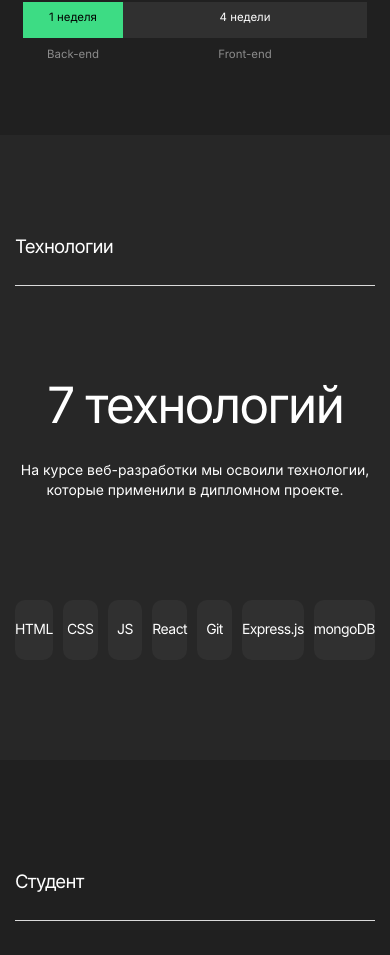
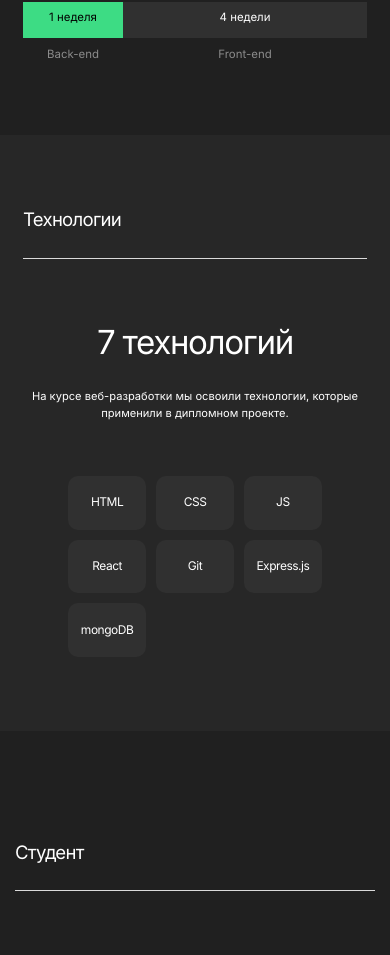
Before and after one commit to StMelik/movies-explorer-frontend, a React (Create React App) app: page / in a window 390 px wide. Shown: the part 1286-2241 px from the top of the page. Built offline with nearby package versions, Linux system fonts and the light colour scheme.

Commit message:
feat: адаптив блока технологии

```diff
--- a/src/components/Techs/Techs.css
+++ b/src/components/Techs/Techs.css
@@ -1,6 +1,10 @@
 .techs {
     padding: 100px 0;
     background-color: #272727;
+}
+
+.techs__container {
+    padding: 0 50px;
 }
 
 .techs__title {
@@ -23,7 +27,9 @@
 }
 
 .techs__list {
-    display: flex;
+    display: grid;
+    grid-template-columns: repeat(auto-fit, 90px);
+    grid-auto-rows: 60px;
     justify-content: center;
     gap: 10px;
 }
@@ -32,9 +38,65 @@
     display: flex;
     justify-content: center;
     align-items: center;
-    width: 90px;
-    height: 60px;
     letter-spacing: calc(1em * -0.04);
     background-color: #303030;
     border-radius: 10px;
 }
+
+@media screen and (max-width: 1140px) {
+    .techs {
+        padding: calc(90px + (100 - 90) * ((100vw - 768px) / (1140 - 768))) 0;
+    }
+
+    .techs__title {
+        margin-bottom: calc(80px + (90 - 80) * ((100vw - 768px) / (1140 - 768)));
+    }
+
+    .techs__text {
+        font-size: calc(12px + (14 - 12) * ((100vw - 768px) / (1140 - 768)));
+        line-height: calc(18px + (20 - 18) * ((100vw - 768px) / (1140 - 768)));
+        margin-bottom: calc(80px + (100 - 80) * ((100vw - 768px) / (1140 - 768)));
+    }
+
+    .techs__list {
+        grid-template-columns: repeat(auto-fit, calc(84px + (90 - 84) * ((100vw - 768px) / (1140 - 768))));
+        grid-auto-rows: calc(57px + (60 - 57) * ((100vw - 768px) / (1140 - 768)));
+    }
+
+    .techs__item {
+        font-size: calc(12px + (14 - 12) * ((100vw - 768px) / (1140 - 768)));
+    }
+}
+
+@media screen and (max-width: 768px) {
+    .techs {
+        padding: calc(70px + (90 - 70) * ((100vw - 320px) / (768 - 320))) 0;
+    }
+
+    .techs__container {
+        padding: 0 calc(18px + (50 - 18) * ((100vw - 320px) / (768 - 320)));
+    }
+
+    .techs__title {
+        margin-bottom: calc(60px + (80 - 60) * ((100vw - 320px) / (768 - 320)));
+    }
+
+    .techs__subtitle {
+        font-size: calc(30px + (50 - 30) * ((100vw - 320px) / (768 - 320)));
+        line-height: 1.21;
+    }
+
+    .techs__text {
+        font-size: calc(11px + (12 - 11) * ((100vw - 320px) / (768 - 320)));
+        line-height: calc(16px + (18 - 16) * ((100vw - 320px) / (768 - 320)));
+        margin-bottom: calc(50px + (80 - 50) * ((100vw - 320px) / (768 - 320)));
+    }
+
+    .techs__list {
+        padding: 0 calc(50px + (0 - 50) * ((100vw - 320px) / (768 - 320)));
+    }
+
+    .techs__item {
+        font-size: 12px;
+    }
+}
--- a/src/components/Techs/Techs.jsx
+++ b/src/components/Techs/Techs.jsx
@@ -3,7 +3,7 @@ import './Techs.css';
 function Techs() {
   return (
     <section className="techs" id='techs'>
-      <div className="container">
+      <div className="container techs__container">
         <h3 className="title techs__title">Технологии</h3>
         <p className="techs__subtitle">7 технологий</p>
         <p className="techs__text">На курсе веб-разработки мы освоили технологии, которые применили в дипломном проекте.</p>
```
